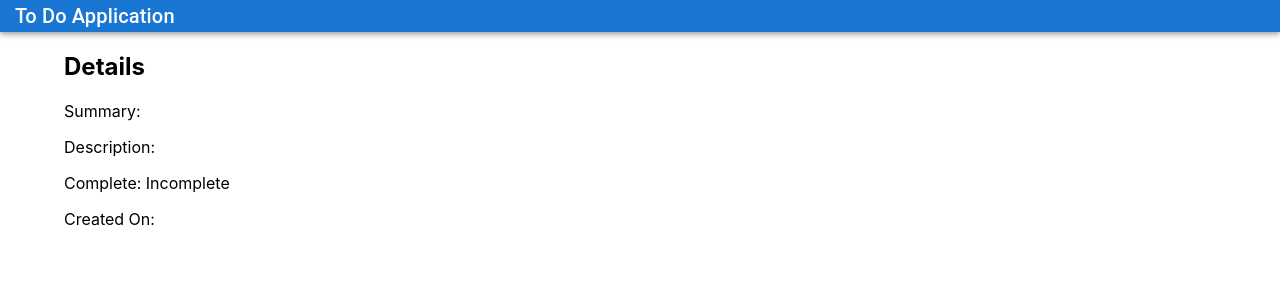
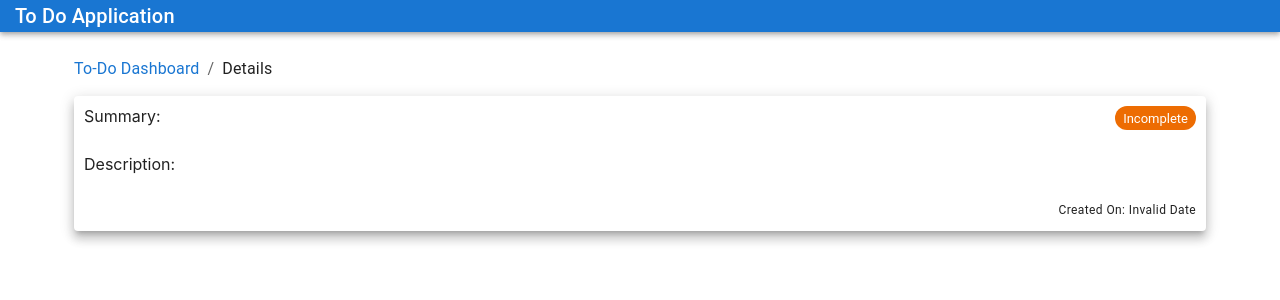
Before and after one commit to mgordon82/todo-app, a React (Create React App) app: page /detail in a window 1280 px wide. Shown: the top 300 px of the page. Built offline with nearby package versions, Linux system fonts and the light colour scheme.

Commit message:
update to detail layout

```diff
--- a/src/Views/DetailView.jsx
+++ b/src/Views/DetailView.jsx
@@ -1,7 +1,18 @@
+import {
+  Box,
+  Breadcrumbs,
+  Card,
+  Chip,
+  Grid,
+  Link,
+  Typography,
+} from '@mui/material';
 import { useEffect, useState } from 'react';
-// import { useLocation } from 'react-router-dom';
+import { useNavigate } from 'react-router-dom';
+import { formatDateTime } from '../utils/formatDateTime';
 
 const DetailView = () => {
+  const navigate = useNavigate();
   const local = JSON.parse(localStorage.getItem('detailData')) || {};
   const [data, setData] = useState({});
 
@@ -13,14 +24,41 @@ const DetailView = () => {
 
   const { summary, description, completed, completedDate, createdDate } = data;
   return (
-    <div>
-      <h2>Details</h2>
-      <p>Summary: {summary}</p>
-      <p>Description: {description}</p>
-      <p>Complete: {completed ? 'Completed' : 'Incomplete'}</p>
-      {completed && <p>Completed On: {completedDate}</p>}
-      <p>Created On: {createdDate}</p>
-    </div>
+    <Box sx={{ marginTop: '15px', padding: '10px' }}>
+      <Breadcrumbs aria-label='breadcrumb'>
+        <Link
+          underline='hover'
+          onClick={() => navigate('/')}
+          sx={{ cursor: 'pointer' }}
+        >
+          To-Do Dashboard
+        </Link>
+        <Link underline='none' color='text.primary' aria-current='page'>
+          Details
+        </Link>
+      </Breadcrumbs>
+      <Card raised sx={{ marginTop: '15px', padding: '10px' }}>
+        <Grid container justifyContent='space-between' spacing={3}>
+          <Grid item>Summary: {summary}</Grid>
+          <Grid item>
+            {completed ? (
+              <Chip color='success' label='Complete' size='small' />
+            ) : (
+              <Chip color='warning' label='Incomplete' size='small' />
+            )}
+            {completed && <p>Completed On: {formatDateTime(completedDate)}</p>}
+          </Grid>
+          <Grid item xs={12}>
+            Description: {description}
+          </Grid>
+          <Grid item xs={12} textAlign='right'>
+            <Typography variant='caption'>
+              Created On: {formatDateTime(createdDate)}
+            </Typography>
+          </Grid>
+        </Grid>
+      </Card>
+    </Box>
   );
 };
 
```
